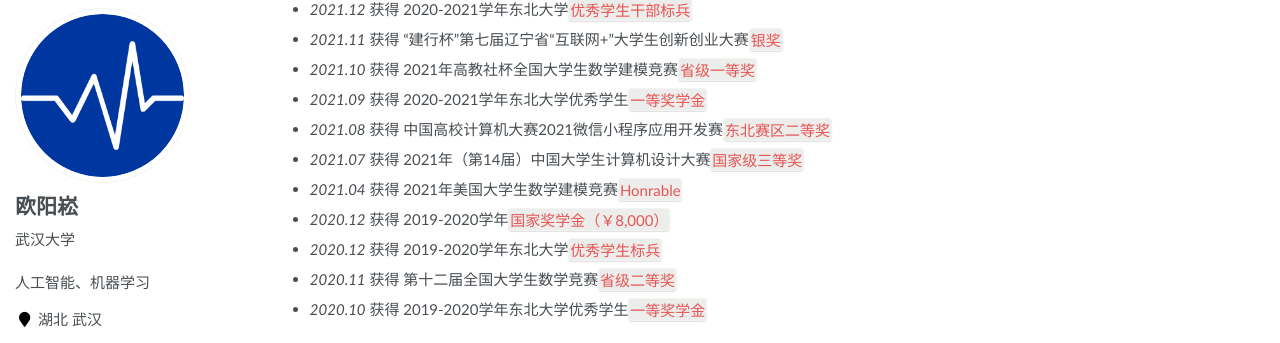
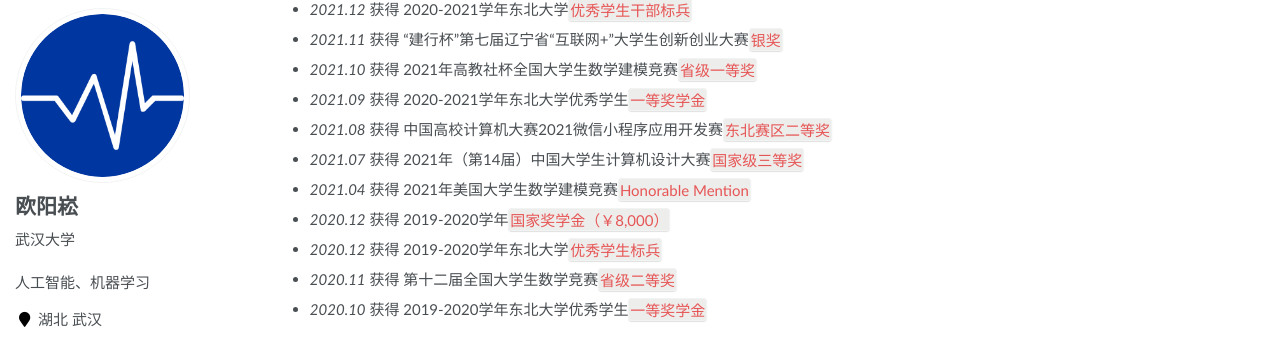
Before and after one commit to Gift-OYS/Gift-OYS.github.io, a Jekyll site: the page built from _pages/about.md, in a window 1280 px wide and 900 px high, scrolled down 1132 px. Shown: the part 82-425 px from the top of the window. Built offline with Jekyll 4.4.1, drawn with Linux system fonts in a browser that asks for light colours.

Commit message:
Update about.md

```diff
--- a/_pages/about.md
+++ b/_pages/about.md
@@ -70,7 +70,7 @@ redirect_from:
 - *2021.09* 获得 2020-2021学年东北大学优秀学生`一等奖学金`
 - *2021.08* 获得 中国高校计算机大赛2021微信小程序应用开发赛`东北赛区二等奖`
 - *2021.07* 获得 2021年（第14届）中国大学生计算机设计大赛`国家级三等奖`
-- *2021.04* 获得 2021年美国大学生数学建模竞赛`Honrable`
+- *2021.04* 获得 2021年美国大学生数学建模竞赛`Honorable Mention`
 - *2020.12* 获得 2019-2020学年`国家奖学金（￥8,000）`
 - *2020.12* 获得 2019-2020学年东北大学`优秀学生标兵`
 - *2020.11* 获得 第十二届全国大学生数学竞赛`省级二等奖`
```
